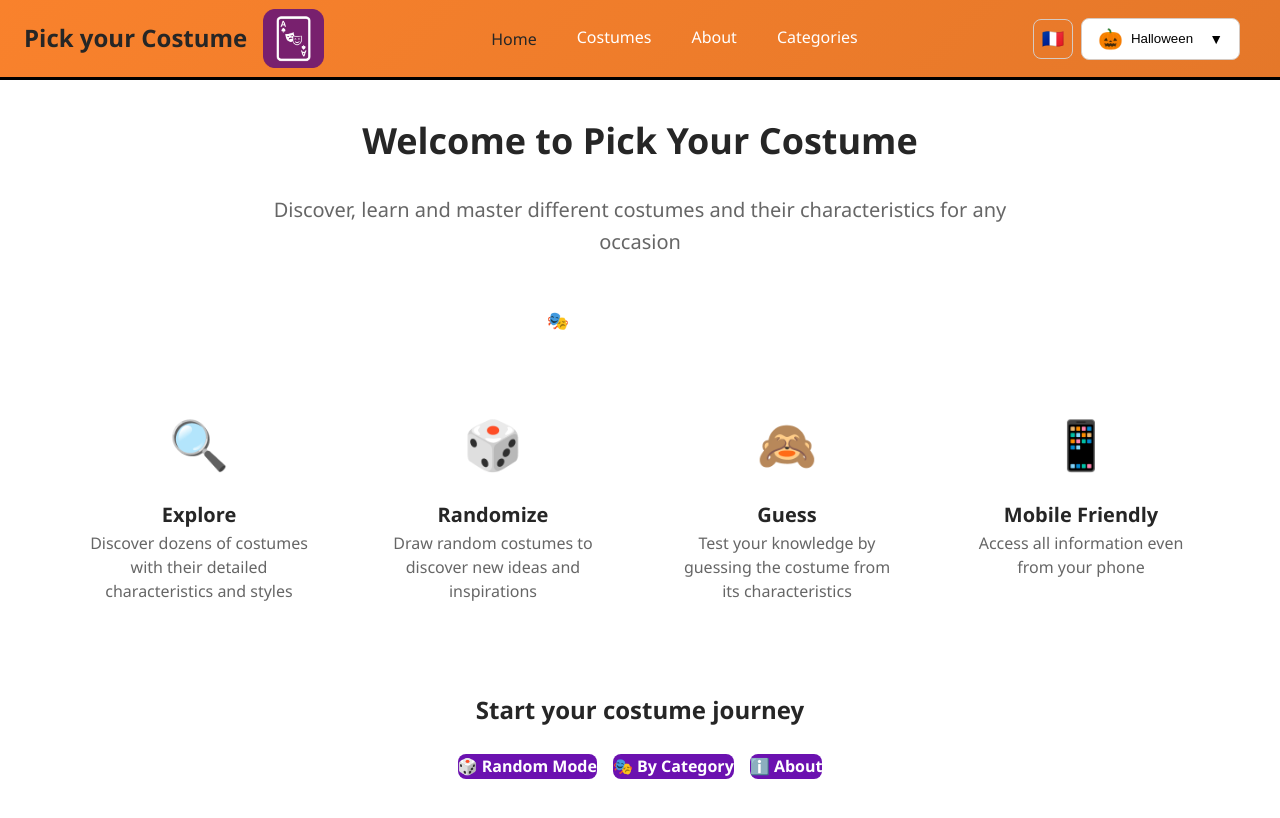
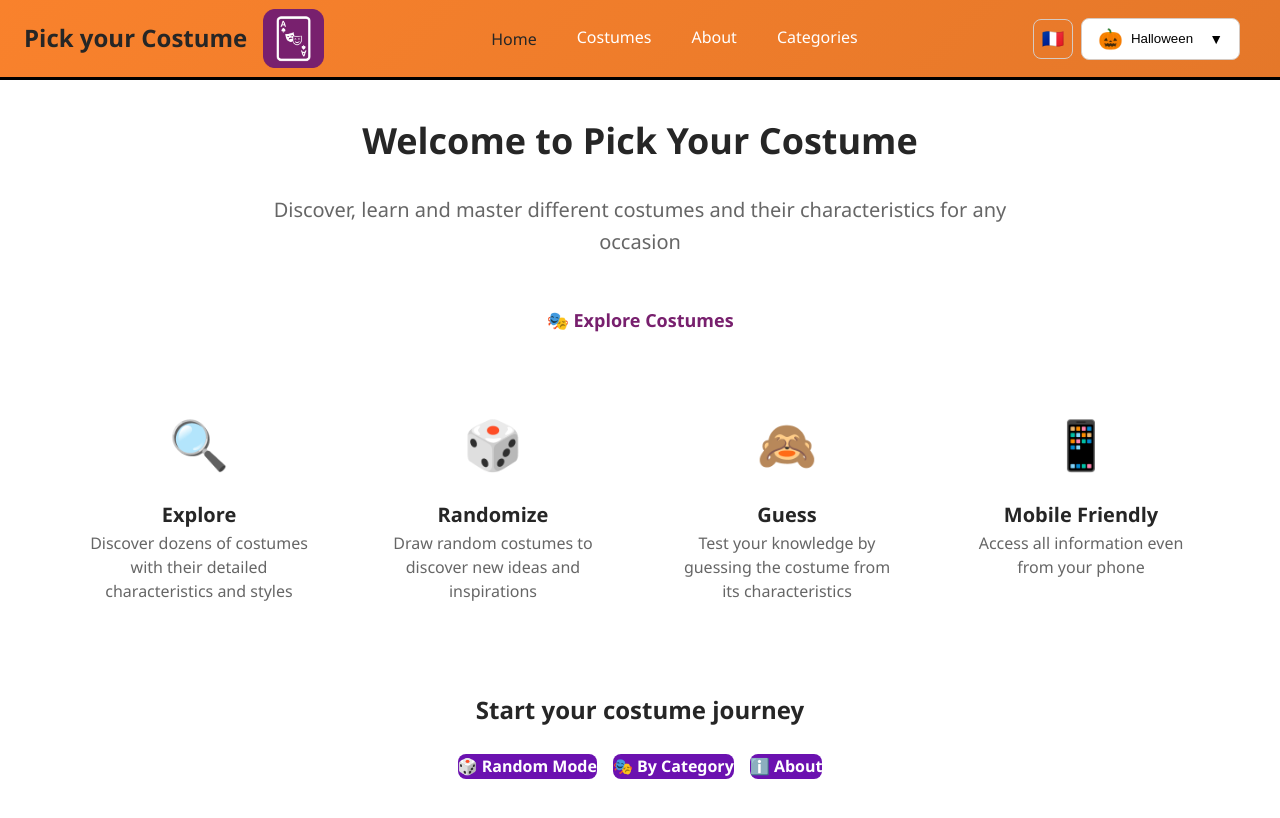
Before and after one commit to CharlesCatto/pick-your-costume, a React (Vite) app in the folder client/: page /#/ in a window 1280 px wide. Shown: the top 818 px of the page. Built offline with nearby package versions, Linux system fonts and the light colour scheme.

Commit message:
Fixing white css

```diff
--- a/client/src/pages/Categories/Categories.module.css
+++ b/client/src/pages/Categories/Categories.module.css
@@ -57,7 +57,7 @@
 
 .categoryCard.active {
 	background: hsl(var(--color-primary));
-	color: white;
+	color: #78206e;
 	border-color: hsl(var(--color-primary));
 }
 
--- a/client/src/pages/Home/Home.module.css
+++ b/client/src/pages/Home/Home.module.css
@@ -2,16 +2,6 @@
 	min-height: 100vh;
 	padding: var(--space-8);
 }
-/* .container {
-	min-height: 100vh;
-	padding: var(--space-8);
-
-
-	background-image: url("../../assets/Wallpaper.png");
-	background-repeat: repeat;
-	background-size: 500px 500px;
-	background-color: #fdf6f0;
-} */
 
 .hero {
 	text-align: center;
@@ -37,7 +27,7 @@
 .ctaButton {
 	display: inline-block;
 	background-color: hsl(var(--color-primary));
-	color: white;
+	color: #78206e;
 	padding: var(--space-4) var(--space-8);
 	border-radius: var(--radius);
 	text-decoration: none;
```
